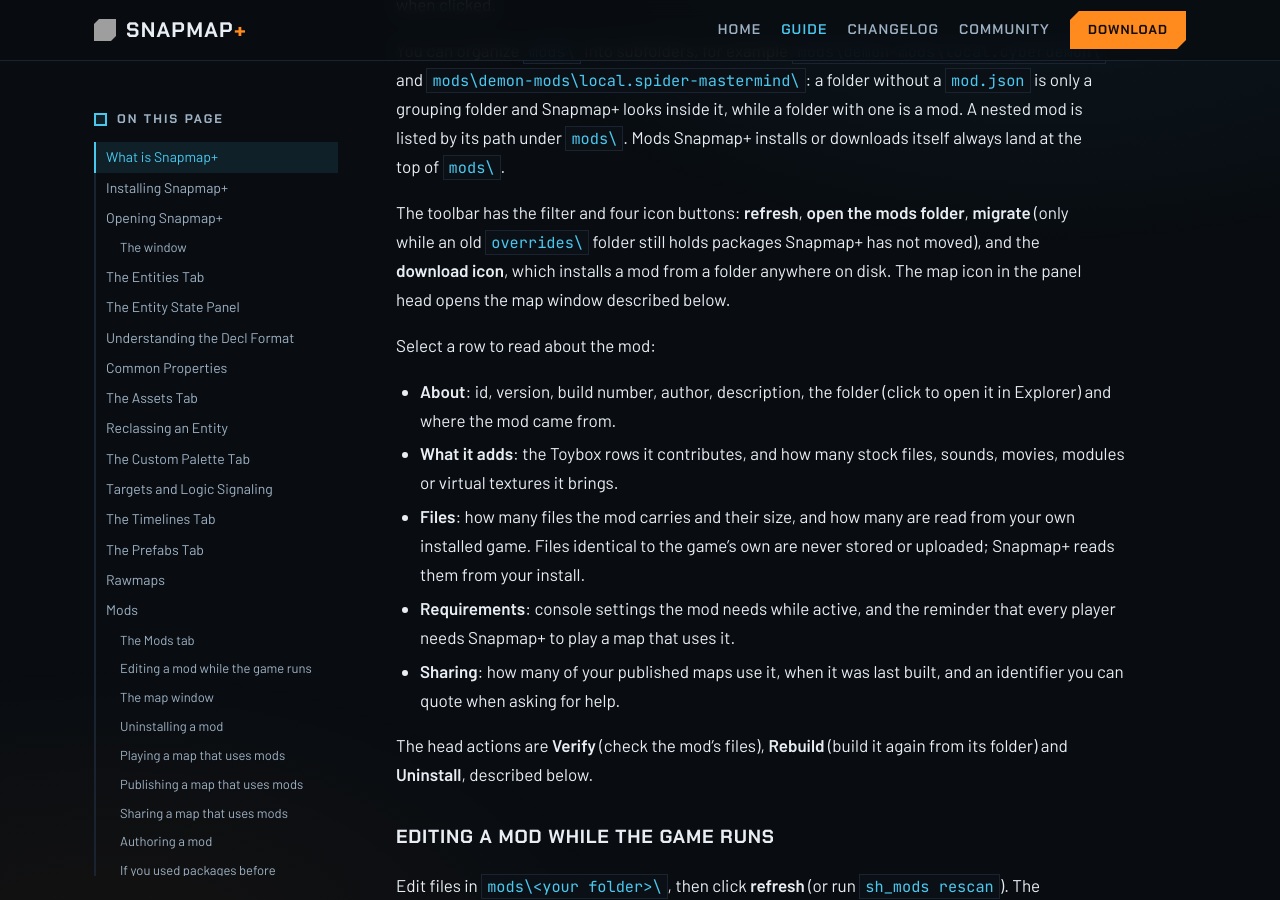
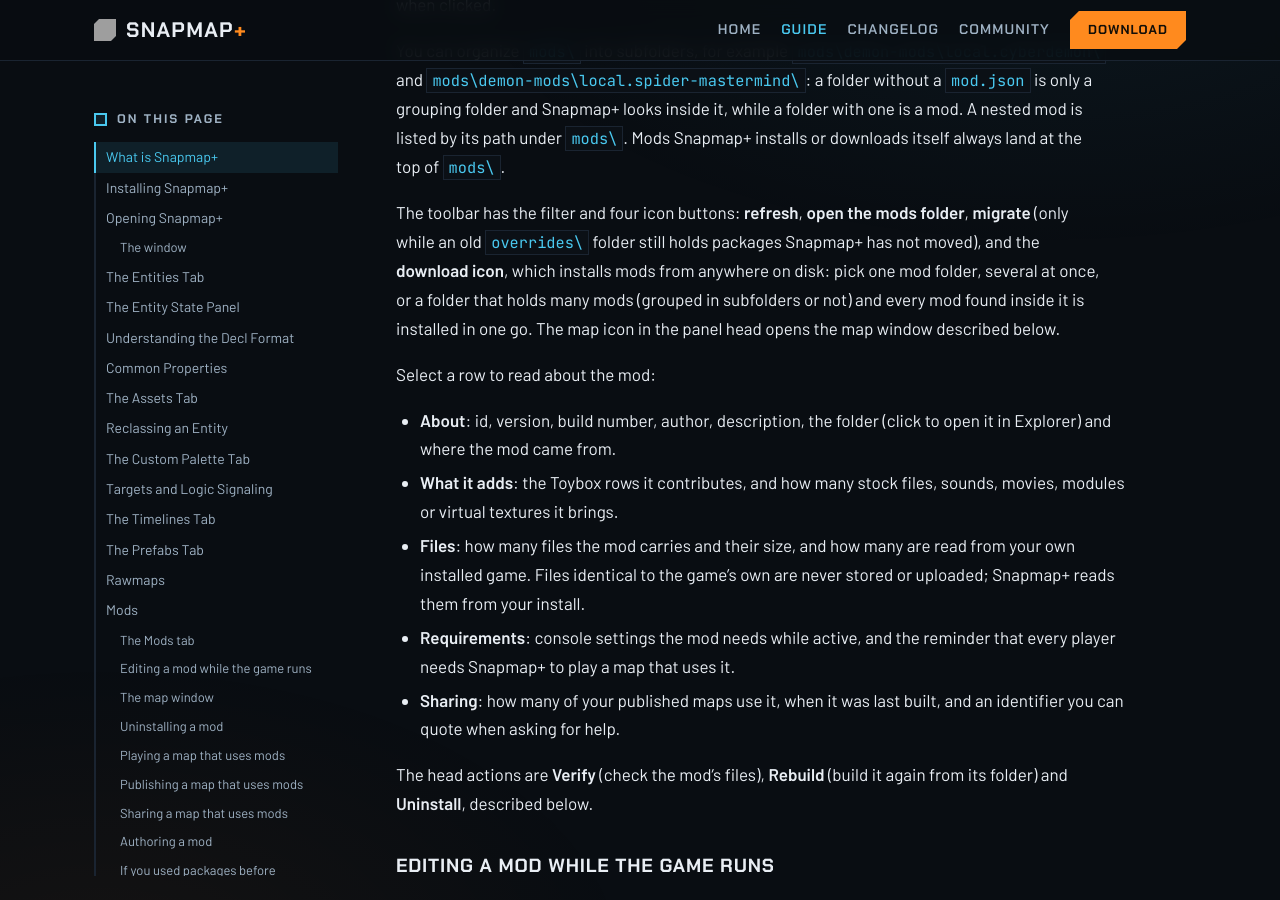
Before and after one commit to doom-snapmap/snapmap-web, a Jekyll site: the page built from site/snapmap-plus-guide.md, in a window 1280 px wide and 900 px high, scrolled down 26525 px. Built offline with Jekyll 4.4.1, drawn with Linux system fonts in a browser that asks for light colours; some of the changed text lies outside the part shown; grey boxes are pictures that could not be loaded.

Commit message:
Describe installing several mods at once from the Mods tab
The download button now takes several folders or a folder holding many mods, and sh_mods install does the same for a folder without a mod.json, so the guide's toolbar paragraph and the console table say so.

```diff
--- a/site/snapmap-plus-guide.md
+++ b/site/snapmap-plus-guide.md
@@ -694,7 +694,8 @@
 
 The toolbar has the filter and four icon buttons: **refresh**, **open the mods folder**, **migrate** (only
 while an old `overrides\` folder still holds packages Snapmap+ has not moved), and the **download icon**,
-which installs a mod from a folder anywhere on disk. The map icon in the panel head opens the map
+which installs mods from anywhere on disk: pick one mod folder, several at once, or a folder that
+holds many mods (grouped in subfolders or not) and every mod found inside it is installed in one go. The map icon in the panel head opens the map
 window described below.
 
 Select a row to read about the mod:
@@ -919,7 +920,7 @@
 | `sh_mods list` | List the mod folders. |
 | `sh_mods rescan` (alias `refresh`) | Reread `mods\`, rebuild changed folders, and push the changes into the running game; prints what was re-parsed, reloaded, and what still needs a restart. |
 | `sh_mods build "<folder>"` / `sh_mods rebuild "<folder>"` | Check one folder and write the `snapmap-plus` block of its `mod.json`; rebuild also rescans. |
-| `sh_mods install "<folder>"` | Copy a folder from anywhere into `mods\`, check it and serve it. |
+| `sh_mods install "<folder>"` | Copy a folder from anywhere into `mods\`, check it and serve it; a folder without `mod.json` installs every mod found below it. |
 | `sh_mods verify "<folder>"` | Check one mod's files (a folder, an id or `id@version`). |
 | `sh_mods map` | Show the open map's details and the mods it uses, with placed-entity counts. |
 | `sh_mods map remove "<id>" [--yes]` | Print what removing the mod from the open map would delete; `--yes` does it. |
```
